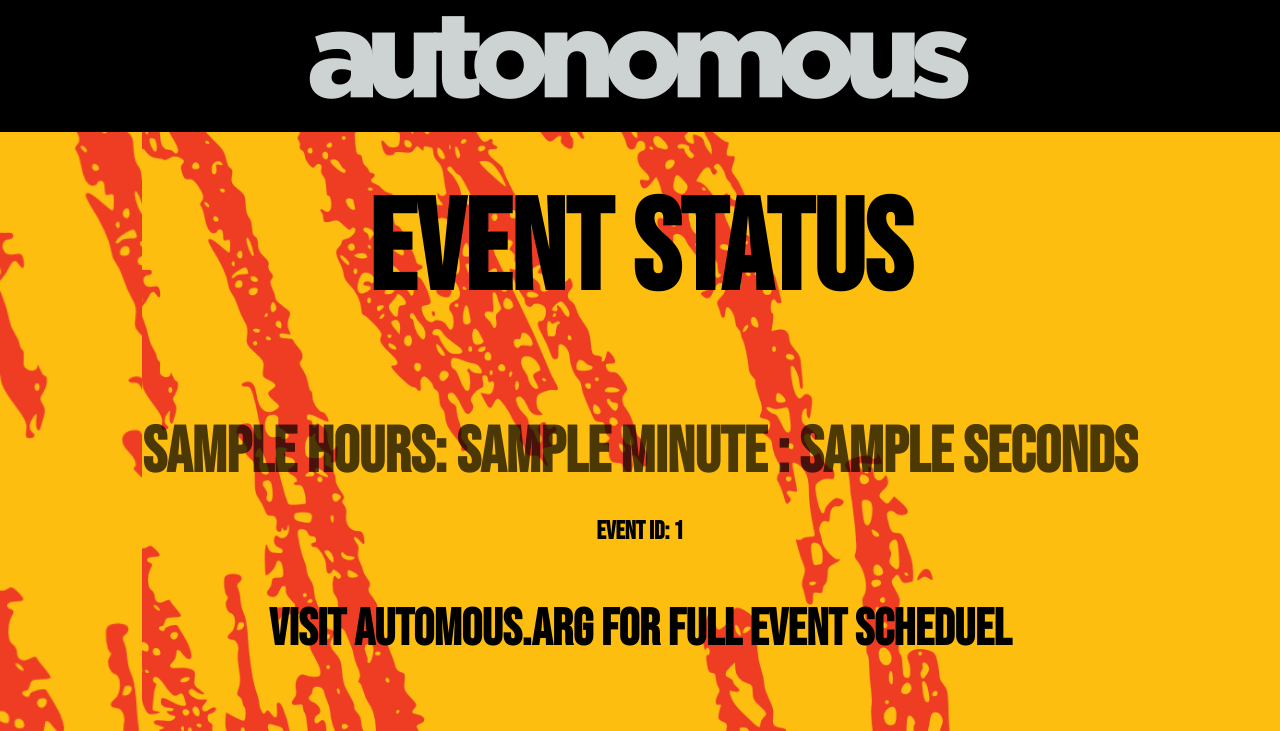
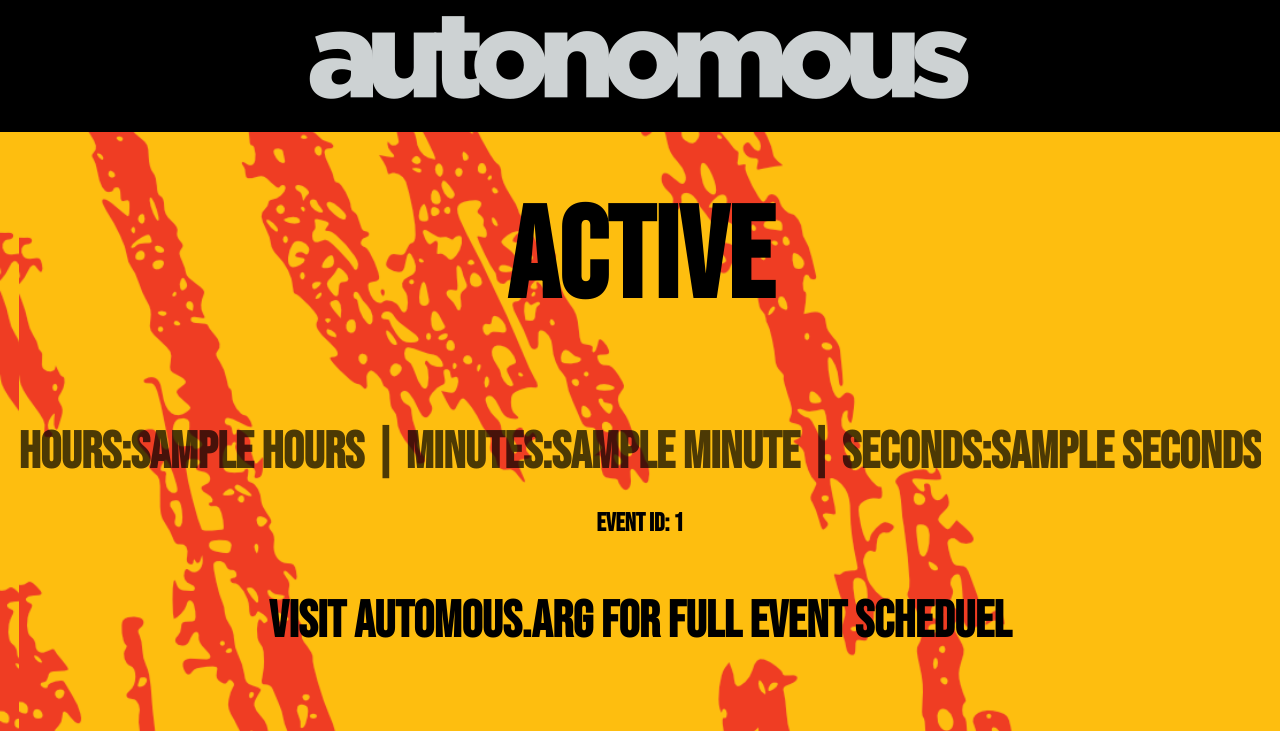
Before and after one commit to 0xReagan8/tickets, a Flask app: template templates/event_status.html in a window 1280 px wide. Shown: the top 731 px of the page. Run offline with Flask 2, Linux system fonts and the light colour scheme; the template is opened without the code that fills it: most values are stand-ins (such as "Sample title", 1, 10 or a date in 2020).

Commit message:
small fixes

```diff
--- a/templates/event_status.html
+++ b/templates/event_status.html
@@ -52,7 +52,7 @@
 
   #processing {
     font-family: 'Bebas Neue', sans-serif;
-    font-size: 5vw; /* Dynamic size */
+    font-size: 4vw; /* Dynamic size */
     font-weight: bold;
     color: black;
     animation: blink 1s infinite;
@@ -100,10 +100,10 @@
 
   <div class="content">
     <div class="verification_success">
-        <h1>Event Status</h1>
+        <h1>{{event_status}}</h1>
     </div>
 
-    <div id="processing"> {{ hours }}: {{ minute }} : {{ seconds }} </div>
+    <div id="processing"> hours:{{ hours }} | minutes:{{ minute }} | seconds:{{ seconds }} </div>
 
     <div class="data">
         <p>Event ID: {{ event_id }}</p>
```
